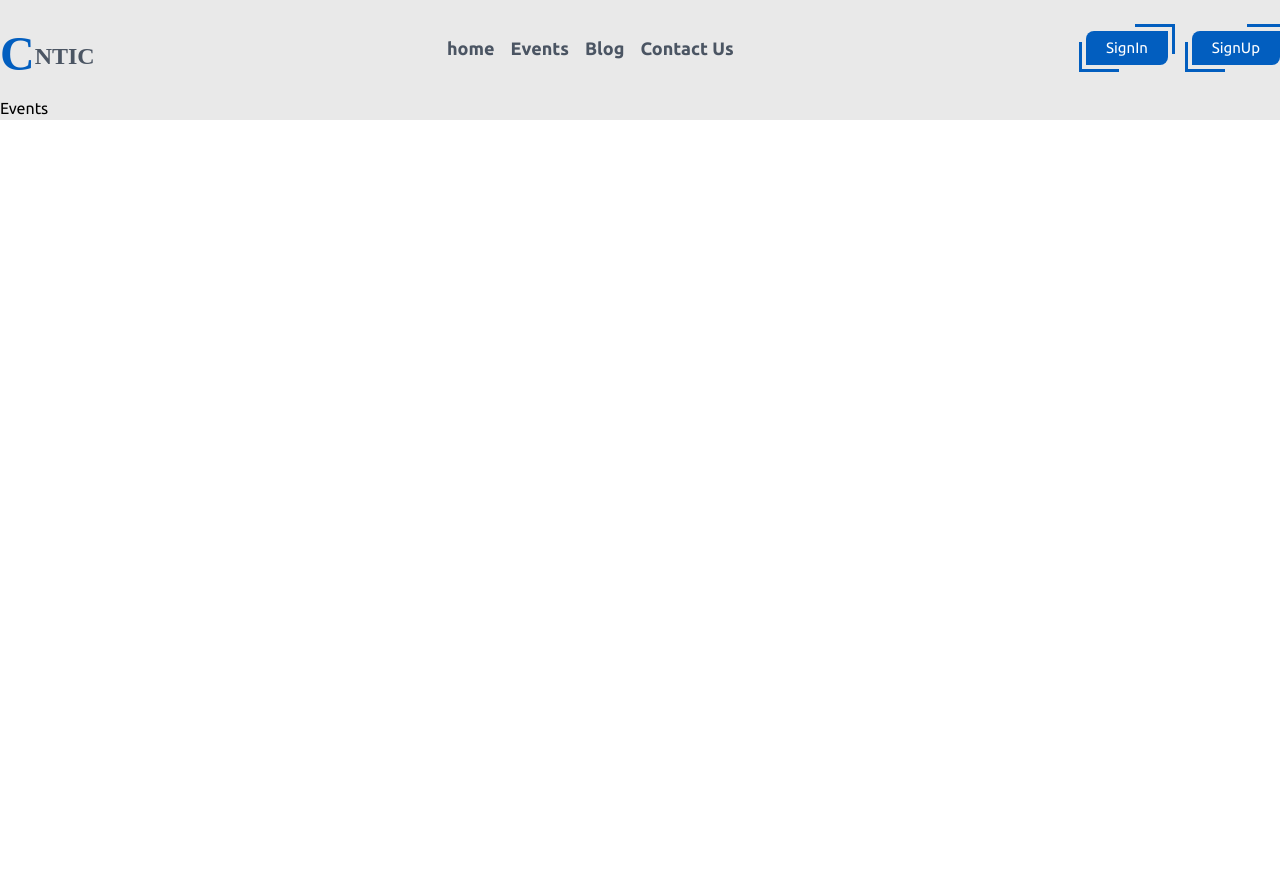
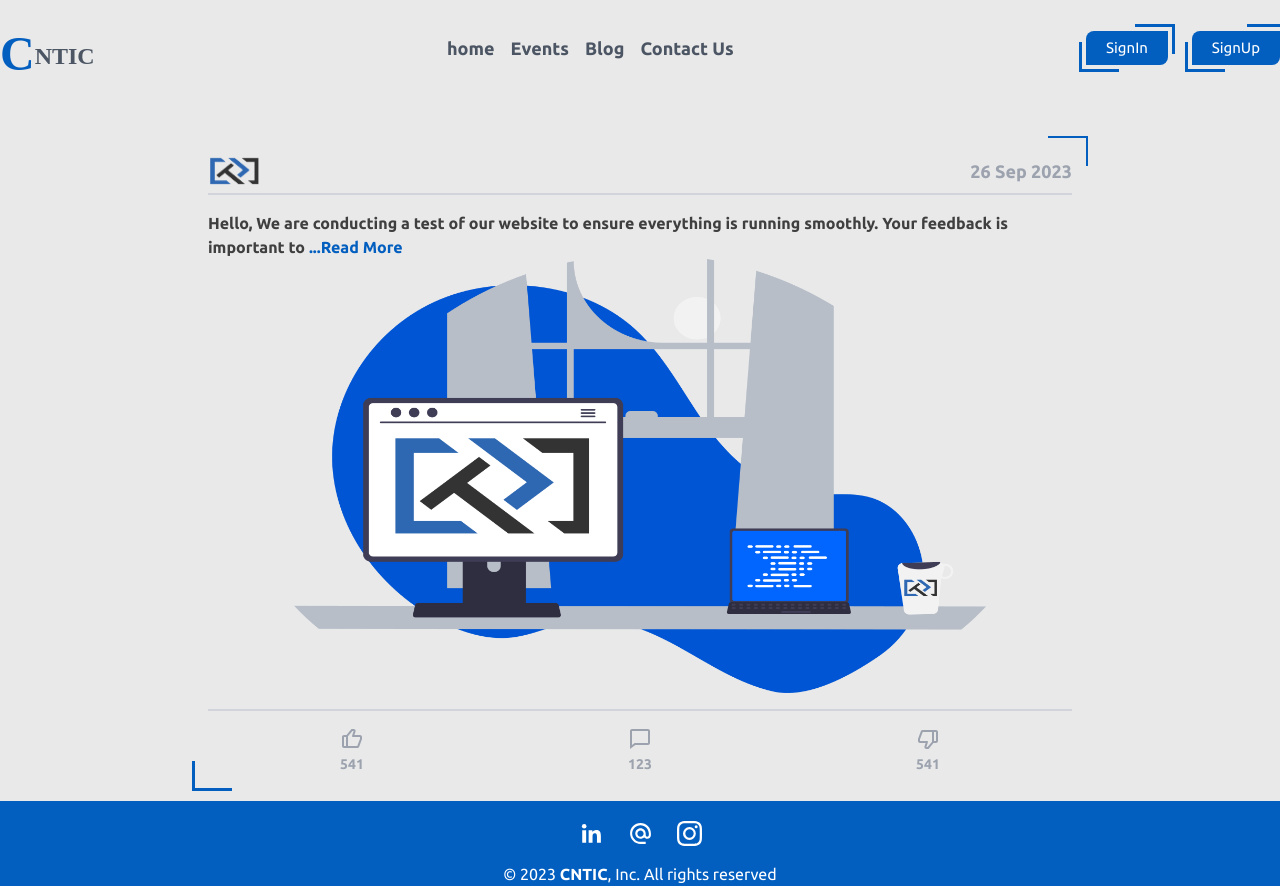
Before and after one commit to Becherair-Abdellah/CNTIC, a React (Vite) app: page / in a window 1280 px wide. Before the commit the page ends 800 px from the top, so only its background shows below. Built offline with nearby package versions, Linux system fonts and the light colour scheme; a web font is replaced by a local one.

Commit message:
Evets Page

```diff
--- a/index.html
+++ b/index.html
@@ -5,6 +5,7 @@
     <link rel="icon" type="image/svg+xml" href="/public/logo.png" />
     <meta name="viewport" content="width=device-width, initial-scale=1.0" />
     <title>CNTIC</title>
+    <link rel="stylesheet" href="src/index.css">
   </head>
   <body>
     <div id="root"></div>
--- a/src/components/EventsComponents/EventsElement.jsx
+++ b/src/components/EventsComponents/EventsElement.jsx
@@ -1,5 +1,159 @@
-import React from 'react'
+import React, { useState } from "react";
+import { BiLike, BiDislike, BiComment } from "react-icons/bi";
 
 export default function EventsElement() {
-    return <div></div>;
+    const [CommentCounter, SetCommentCounter] = useState(123);
+
+    const [LikeCounter, SetLikeCounter] = useState(541);
+    const [DisLikeCounter, SetDisLikeCounter] = useState(541);
+    const [isLiked, setIsLiked] = useState(false);
+    const [isDisliked, setIsDisliked] = useState(false);
+
+    const handleLikeClick = () => {
+        if (isDisliked) {
+            SetDisLikeCounter((prevCounter) => prevCounter - 1);
+            SetLikeCounter((prevCounter) => prevCounter + 1);
+            setIsDisliked(false);
+            setIsLiked(true);
+        } else if (!isLiked) {
+            SetLikeCounter((prevCounter) => prevCounter + 1);
+            setIsLiked(true);
+        }
+    };
+
+    const handleDislikeClick = () => {
+        if (isLiked) {
+            SetLikeCounter((prevCounter) => prevCounter - 1);
+            SetDisLikeCounter((prevCounter) => prevCounter + 1);
+            setIsLiked(false);
+            setIsDisliked(true);
+        } else if (!isDisliked) {
+            SetDisLikeCounter((prevCounter) => prevCounter + 1);
+            setIsDisliked(true);
+        }
+    };
+
+    const EventText = `Hello, We are conducting a test of our website to ensure
+                everything is running smoothly. Your feedback is important to
+                us! Please visit our website at : <br />
+                <span className="text-primaryColor">
+                    www.cntic-club.com/Contact
+                </span>
+                <br />
+                and let us know if you encounter any issues or have any
+                suggestions for improvement. Your input will help us enhance the
+                user experience. Thank you for your assistance in making our
+                website better.
+                <br />
+                <br /> Best regards, <br />
+                Cntic Club`;
+    const [showMore, setShowMore] = useState(false);
+    const toggleShowMore = () => {
+        setShowMore(!showMore);
+    };
+
+    return (
+        <div
+            className="
+            text-[#3f3f3f]
+             font-bold
+             m-auto
+             w-[70%]
+             mt-10
+             mb-[10px]
+             p-4
+             relative
+             "
+        >
+            {/* Event Header */}
+            <div className="flex justify-between items-center mb-1">
+                <img
+                    src="../../public/logo.png"
+                    alt=""
+                    className=" w-[3.3rem]"
+                />
+                <div className="text-gray-400 text-lg">26 Sep 2023</div>
+            </div>
+            <hr className=" border-gray-300 border-[1.5px] mb-4" />
+            {/* Event Text */}
+            <div>
+                {showMore ? (
+                    <span
+                        className="inline text-[12px] md:text-[16px]"
+                        dangerouslySetInnerHTML={{ __html: EventText }}
+                    />
+                ) : (
+                    <span
+                        className="inline text-[12px] md:text-[16px]"
+                        dangerouslySetInnerHTML={{
+                            __html: EventText.slice(0, 150),
+                        }}
+                    />
+                )}
+                {/* Show more|less btn */}
+                {EventText.length > 150 && (
+                    <span
+                        className="text-primaryColor cursor-pointer text-[12px] md:text-[16px]"
+                        onClick={toggleShowMore}
+                    >
+                        {showMore ? " Read Less" : "...Read More"}
+                    </span>
+                )}
+            </div>
+            {/* Event Image */}
+            <div>
+                <img
+                    src="../../src/assets/hero.png"
+                    alt=""
+                    className=" w-[100%] md:w-[80%] m-auto"
+                />
+            </div>
+            <hr className=" border-gray-300 border-[1.5px] mt-4 mb-4" />
+            {/* Like | Comment btns */}
+            <div className="flex justify-around items-center select-none">
+                <div
+                    className="text-gray-400 cursor-pointer"
+                    onClick={handleLikeClick}
+                >
+                    <BiLike
+                        className={`text-2xl ${
+                            isLiked ? "text-blue-500" : "text-gray-400"
+                        }`}
+                    />
+                    <span
+                        className={`text-[14px] ${
+                            isLiked ? "text-blue-500" : "text-gray-400"
+                        }`}
+                    >
+                        {LikeCounter}
+                    </span>
+                </div>
+                <div className="text-gray-400 cursor-pointer">
+                    <BiComment className=" text-2xl" />
+                    <span className="text-[14px]">{CommentCounter}</span>
+                </div>
+                <div
+                    className="text-gray-400 cursor-pointer"
+                    onClick={handleDislikeClick}
+                >
+                    <BiDislike
+                        className={`text-2xl ${
+                            isDisliked ? "text-blue-500" : "text-gray-400"
+                        }`}
+                    />
+                    <span
+                        className={`text-[14px] ${
+                            isDisliked ? "text-blue-500" : "text-gray-400"
+                        }`}
+                    >
+                        {DisLikeCounter}
+                    </span>
+                </div>
+            </div>
+            <span className="w-[40px] h-[1.7px] absolute top-0 right-0 bg-primaryColor"></span>
+            <span className="w-[2.5px] h-[30px] absolute top-0 right-0 bg-primaryColor"></span>
+            <span className="w-[40px] h-[3px] absolute bottom-0 left-0 bg-primaryColor"></span>
+            <span className="w-[3px] h-[30px] absolute bottom-0 left-0 bg-primaryColor"></span>
+        </div>
+    );
 }
--- /dev/null
+++ b/src/components/EventsComponents/Loading.jsx
@@ -0,0 +1,11 @@
+import React from "react";
+
+export default function Loading() {
+    return (
+        <div>
+            <div className=" flex justify-center items-center h-[76vh]">
+                <div className="HomeLoading"></div>
+            </div>
+        </div>
+    );
+}
--- a/src/components/pages/Events.jsx
+++ b/src/components/pages/Events.jsx
@@ -1,10 +1,15 @@
-import React from "react";
+import React, { useState } from "react";
 import Navbar from "../PublicComponents/Navbar";
+import Footer from "../PublicComponents/Footer";
+import EventsElement from "../EventsComponents/EventsElement";
+import Loading from "../EventsComponents/Loading";
 export default function Events() {
+    const [loaded, setloaded] = useState(false);
     return (
         <div className=" bg-bodyBg">
             <Navbar />
-            <div>Events</div>
+            <EventsElement />
+            <Footer />
         </div>
     );
 }
--- a/src/index.css
+++ b/src/index.css
@@ -1,11 +1,26 @@
-@import url('https://fonts.googleapis.com/css2?family=Ubuntu:wght@300;400;500;700&display=swap');
-@import url('https://fonts.googleapis.com/css2?family=Playpen+Sans:wght@300;500;600;700;800&display=swap');
+@import url("https://fonts.googleapis.com/css2?family=Ubuntu:wght@300;400;500;700&display=swap");
+@import url("https://fonts.googleapis.com/css2?family=Playpen+Sans:wght@300;500;600;700;800&display=swap");
 @tailwind base;
 @tailwind components;
 @tailwind utilities;
-body{
+body {
     @apply font-ubuntu overflow-x-hidden;
 }
-/* .gr{
-    background: url("./assets/bitmap.svg");
-} */
+.HomeLoading {
+    border: 7px solid rgba(255, 255, 255, 0.3);
+    border-top: 7px solid #025ebf;
+    border-radius: 50%;
+    width: 50px;
+    height: 50px;
+    margin: auto;
+    animation: HomeLoading_spin 1s linear infinite;
+}
+
+@keyframes HomeLoading_spin {
+    0% {
+        transform: rotate(0deg);
+    }
+    100% {
+        transform: rotate(360deg);
+    }
+}
```
Also changed, not shown: src/components/PublicComponents/Navbar.jsx (+58 -33 lines).
